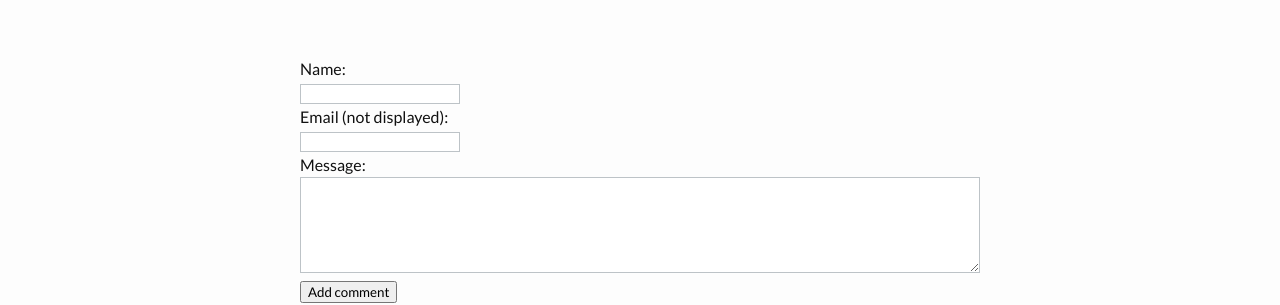
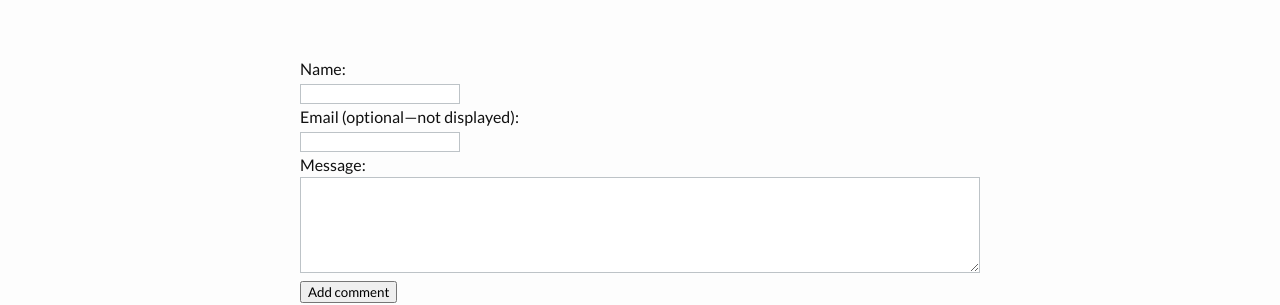
Before and after one commit to https-www-twitter-com-henry0323389595/buckets.github.io, a Jekyll site: the page built from _posts/2017-11-08-end-of-year.md, in a window 1280 px wide. Shown: the part 509-814 px from the top of the page. Built offline with Jekyll 4.4.1, drawn with Linux system fonts in a browser that asks for light colours; comment, search, counter and statistics services are not loaded; some of the changed lines change nothing that is shown.

Commit message:
Switch away from staticman

```diff
--- a/_layouts/post.html
+++ b/_layouts/post.html
@@ -56,34 +56,74 @@
   {% else %}
   {% endif %}
 
-  <div class="comment-form">
+  <div id="comment-form" class="comment-form" style="display: none;">
     <a name="comment-form"></a>
     <script>
       if (window.location.search.substr(1).indexOf('comment=submitted') !== -1) {
         document.write(`<div class="notification">Comment submitted!  Your comment will be posted here after being reviewed.</div>`);
       }
     </script>
-    <form method="POST" action="https://api.staticman.net/v2/entry/buckets/buckets.github.io/master/comments">
-      <input name="options[redirect]" type="hidden" value="{{ site.url }}{{ page.url }}?comment=submitted#comment-form">
-      <input name="options[slug]" type="hidden" value="{{ page.slug }}">
+    <script>
+      function setCommentStatus(text, className) {
+        const elem = document.getElementById('comment-notification');
+        elem.innerText = text;
+        elem.setAttribute('class', className);
+        elem.setAttribute('style', '');
+      }
+      function submitComment(event) {
+        const button_el = document.getElementById('comment-submit');
+        button_el.disabled = true;
+        setCommentStatus('Submitting...', 'notification');
+        event.preventDefault();
+        const message = document.getElementById('comment-message').value;
+        const email = document.getElementById('comment-email').value;
+        const name = document.getElementById('comment-name').value;
+        const slug = document.getElementById('comment-slug').value;
+        const comment = {
+          comment: message,
+          email,
+          name,
+          subdir: slug,
+        }
+        let request = new XMLHttpRequest();
+        request.addEventListener('load', ev => {
+          setCommentStatus('Comment submitted!  Your comment will be posted here after being reviewed.', 'notification')
+          button_el.disabled = false;
+        });
+        request.addEventListener('error', ev => {
+          console.log('Error', ev);
+          setCommentStatus('Error submitting comment.  If it continues not to work, please email us.', 'notification error')
+          button_el.disabled = false;
+        })
+
+        request.open('POST', 'https://7nd5a97217.execute-api.us-east-1.amazonaws.com/default/GitHubJekyllComments');
+        request.send(JSON.stringify(comment));
+      }
+      if (XMLHttpRequest) {
+        document.getElementById('comment-form').setAttribute('style', '');
+      }
+    </script>
+    <form method="POST" onsubmit="submitComment(event); return false;">
+      <input type="hidden" id="comment-slug" value="{{ page.slug }}">
 
       <div>
-        <label>Name:<br/><input name="fields[name]" type="text"></label>
+        <label>Name:<br/><input id="comment-name" type="text"></label>
       </div>
       <div>
-        <label>Email (not displayed):<br/><input name="fields[email]" type="email"></label>
+        <label>Email (optional&mdash;not displayed):<br/><input id="comment-email" type="email"></label>
       </div>
       <div>
         <label>Message:</label>
         <div>
-          <textarea name="fields[message]"></textarea>
+          <textarea id="comment-message"></textarea>
         </div>
       </div>
 
       <div>
-        <button type="submit">Add comment</button>
+        <button type="submit" id="comment-submit">Add comment</button>
       </div>
 
     </form>
+    <div id="comment-notification" style="display: none;"></div>
   </div>
 </div>
--- a/_sass/_layout.scss
+++ b/_sass/_layout.scss
@@ -430,6 +430,9 @@
         padding: 1rem;
         margin: 1rem 0;
         background-color: rgba(52, 152, 219, 0.3);
+        &.error {
+            background-color: rgba(231, 76, 60, 0.3);
+        }
     }
 }
 figure {
```
